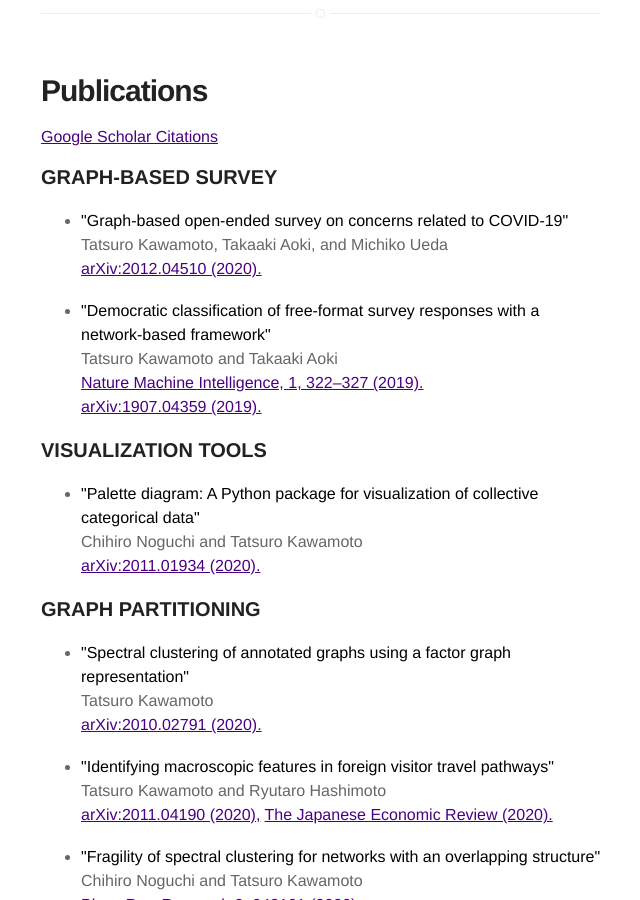
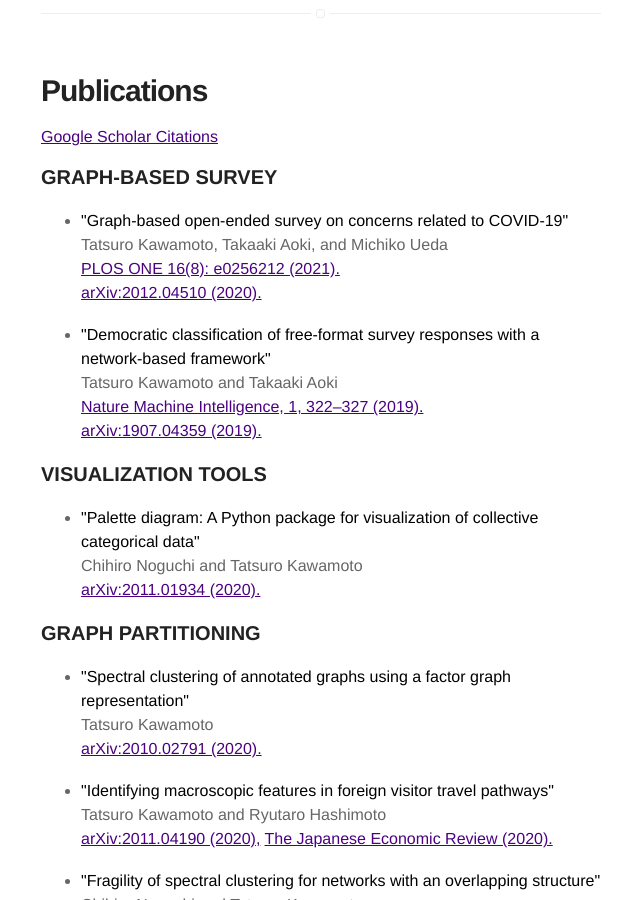
Before and after one commit to tatsuro-kawamoto/tatsuro-kawamoto.github.io, a Jekyll site: the page built from index.html, in a window 1280 px wide and 900 px high, scrolled down 541 px. Shown: the whole window, without its empty margins (319-959 px from the left). Built offline with Jekyll 4.4.1, drawn with Linux system fonts in a browser that asks for light colours.

Commit message:
Update index.html

```diff
--- a/index.html
+++ b/index.html
@@ -11,6 +11,7 @@ title: Home
   <li>
     <strong>"Graph-based open-ended survey on concerns related to COVID-19"</strong><br />
     Tatsuro Kawamoto, Takaaki Aoki, and Michiko Ueda<br />
+    <a href="https://journals.plos.org/plosone/article?id=10.1371/journal.pone.0256212" target="_blank">PLOS ONE 16(8): e0256212 (2021).</a><br />
     <a href="https://arxiv.org/abs/2012.04510" target="_blank">arXiv:2012.04510 (2020).</a>
   </li>
   <br />
```
